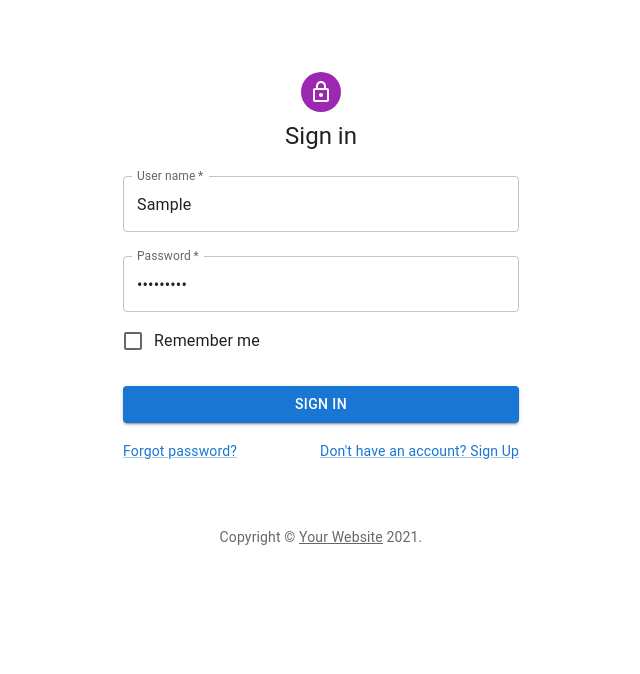
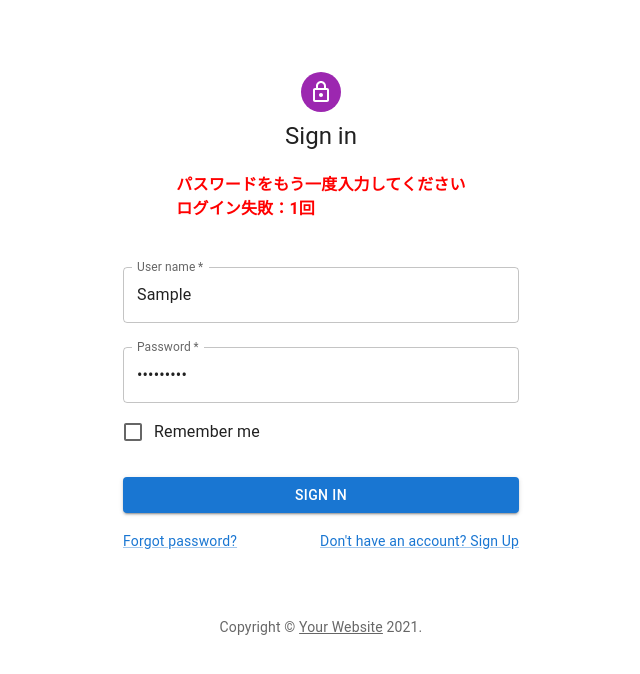
Before and after one commit to EggTamago/cording_with_python, a React (Create React App) app in the folder Auth/frontend/: page / in a window 1280 px wide. Both pictures are taken after typing "Sample", "Sample123" into the empty fields and a click on the button "SIGN IN". Shown: the top 674 px of the page, without its empty margins (319-959 px from the left). Built offline with nearby package versions, Linux system fonts and the light colour scheme; no server answers.

Commit message:
set Auh function

```diff
--- a/Auth/frontend/src/components/App.css
+++ b/Auth/frontend/src/components/App.css
@@ -36,3 +36,7 @@
     transform: rotate(360deg);
   }
 }
+
+.LoginFailure {
+  color: red;
+}
--- a/Auth/frontend/src/components/Login.js
+++ b/Auth/frontend/src/components/Login.js
@@ -15,6 +15,8 @@ import Container from '@mui/material/Container';
 import { createTheme, ThemeProvider } from '@mui/material/styles';
 
 import { UserContext } from '../context/UserContext'
+
+import LoginFailure from '../components/LoginFailure'
 
 axios.defaults.withCredentials = true
 
@@ -39,7 +41,17 @@ const Login = () => {
     const [username, setUsername] = useState("")
     const [password, setPassword] = useState("")
 
-    const { setAuth, loginFailure, setLoginFailure } = useContext(UserContext)
+    const { setAuth, loginFailure, setLoginFailure, count, setCount } = useContext(UserContext)
+
+    const handleSuccess = () => {
+        setAuth(true)
+        setCount(0)
+    }
+
+    const handleFailure = () => {
+        setLoginFailure(true)
+        setCount(count + 1)
+    }
 
     const handleSubmit = async (e) => {
         e.preventDefault();
@@ -48,8 +60,8 @@ const Login = () => {
         await axios.post(loginAPI, data, {
             headers: { 'Content-Type': 'application/json' }
         })
-            .then(response => setAuth(true))
-            .catch(setLoginFailure(true))
+            .then(response => handleSuccess())
+            .catch(response => handleFailure())
     }
 
     return (
@@ -70,7 +82,9 @@ const Login = () => {
                     <Typography component="h1" variant="h5">
                         Sign in
                     </Typography>
-
+                    {(loginFailure) ?
+                        (<LoginFailure />)
+                        : <> </>}
                     <Box component="form" onSubmit={handleSubmit} noValidate sx={{ mt: 1 }}>
                         <TextField
                             margin="normal"
--- /dev/null
+++ b/Auth/frontend/src/components/LoginFailure.js
@@ -0,0 +1,16 @@
+import React, { useContext } from 'react'
+import { UserContext } from '../context/UserContext'
+
+import './App.css'
+
+const LoginFailure = () => {
+
+    const { count } = useContext(UserContext)
+
+    return (
+        <div className="LoginFailure">
+            <h4>パスワードをもう一度入力してください<br />ログイン失敗：{count}回</h4>
+        </div>
+    )
+}
+export default LoginFailure
--- a/Auth/frontend/src/context/UserContext.js
+++ b/Auth/frontend/src/context/UserContext.js
@@ -6,13 +6,18 @@ const UserProvider = ({ children }) => {
 
     const [auth, setAuth] = useState(false)
     const [loginFailure, setLoginFailure] = useState(false)
+    const [count, setCount] = useState(0)
 
     useEffect(() => {
         console.log({ auth })
     }, [auth])
 
+    useEffect(() => {
+        console.log({ loginFailure })
+    }, [loginFailure])
+
     return (
-        <UserContext.Provider value={{ auth, setAuth, loginFailure, setLoginFailure }}>
+        <UserContext.Provider value={{ auth, setAuth, loginFailure, setLoginFailure, count, setCount }}>
             {children}
         </UserContext.Provider>
     );
```
